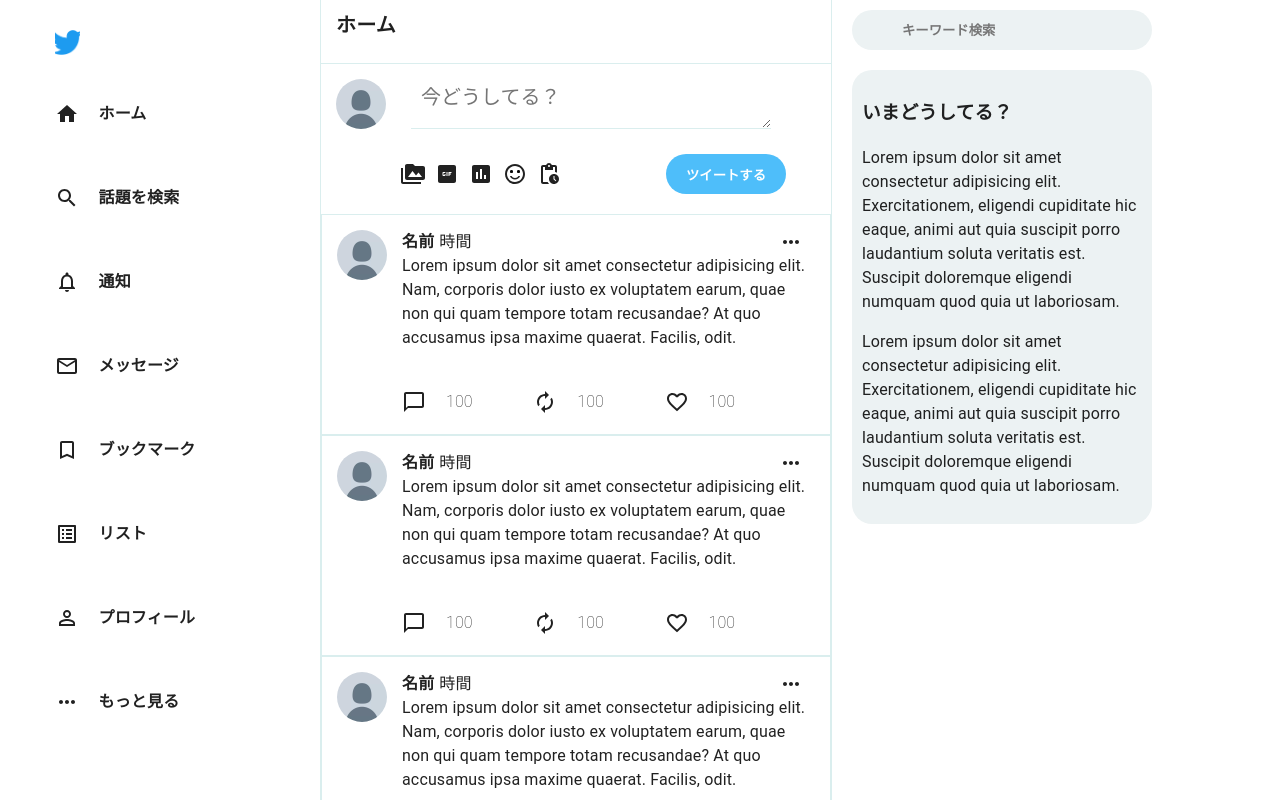
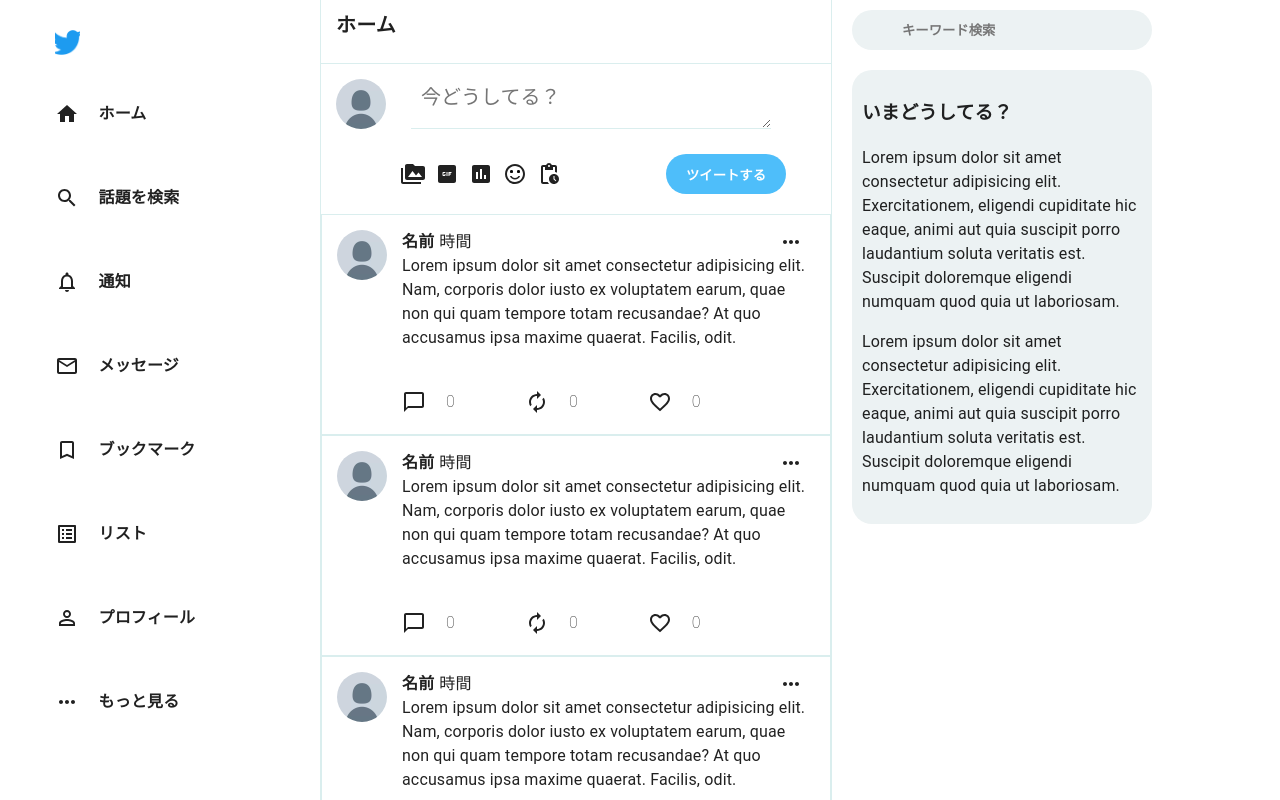
Before and after one commit to miura3413413/t, a Next.js app: page / in a window 1280 px wide. Shown: the top 800 px of the page. Built offline with nearby package versions, Linux system fonts and the light colour scheme.

Commit message:
add redux

```diff
--- a/src/components/Tweet.tsx
+++ b/src/components/Tweet.tsx
@@ -7,6 +7,13 @@ import ChatBubbleOutlineIcon from '@mui/icons-material/ChatBubbleOutline';
 import AutorenewIcon from '@mui/icons-material/Autorenew';
 import FavoriteBorderIcon from '@mui/icons-material/FavoriteBorder';
 import MoreHorizIcon from '@mui/icons-material/MoreHoriz';
+import {  useSelector } from "react-redux";
+import { LikeState, ReplyState, RetweetState } from "../state/store";
+import { changeLike } from "../state/likeSlice";
+import { changeReply } from "../state/replySlice";
+import { changeretweet } from "../state/retweetSlice";
+
+
 
 const StyledDiv = styled.div`
   width: 100%;
@@ -44,6 +51,10 @@ const StyledSpanTweet = styled.span`
 `
 
 export const Tweet : NextPage = () => {
+  const like  = useSelector((state: LikeState) => state.like.value)
+  const reply  = useSelector((state: ReplyState) => state.reply.value)
+  const retweet  = useSelector((state: RetweetState) => state.retweet.value)
+
   return (
   <StyledDiv>
     <ProfileIcon />
@@ -59,9 +70,9 @@ export const Tweet : NextPage = () => {
            At quo accusamus ipsa maxime quaerat. Facilis, odit.
       </StyledSpanTweet>
       <div style ={{display : "flex", alignItems: "center", width: "20%"}}>
-        <IconText Icon={ChatBubbleOutlineIcon} text={100} weight="lighter"/>
-        <IconText Icon={AutorenewIcon} text={100} weight="lighter"/>
-        <IconText Icon={FavoriteBorderIcon} text={100} weight="lighter"/>
+        <IconText Icon={ChatBubbleOutlineIcon} text={retweet} weight="lighter" stateFunction={changeretweet()}/>
+        <IconText Icon={AutorenewIcon} text={reply} weight="lighter" stateFunction={changeReply()}/>
+        <IconText Icon={FavoriteBorderIcon} text={like} weight="lighter" stateFunction={changeLike()}/>
       </div>
     </StyledDivRight>
     </StyledDiv>
--- a/src/components/icon/IconText.tsx
+++ b/src/components/icon/IconText.tsx
@@ -2,6 +2,8 @@ import styled from '@emotion/styled'
 
 import { SvgIconTypeMap,  } from "@mui/material"
 import { OverridableComponent } from '@mui/material/OverridableComponent';
+import { useDispatch } from 'react-redux';
+;
 
 
 interface Props {
@@ -9,6 +11,7 @@ interface Props {
   text: string | number
   display?: string
   weight: string
+  stateFunction?: any
 }
 interface PProps {
   display?: string
@@ -34,14 +37,15 @@ const StyledP = styled.p<PProps>`
 
 
 
-export const IconText = ({Icon, text, display, weight}: Props) => {
+export const IconText = ({Icon, text, display, weight, stateFunction  }: Props) => {
+  const dispatch = useDispatch()
   return(
     <StyledDiv>
       <Icon sx={{ '&:hover': {
         borderRadius: "50%",
         backgroundColor: '#a0dce8ee',
 
-      },}}/>
+      },}} onClick={() => dispatch(stateFunction)}/>
       <StyledP  weight={weight} display={display}>{text}</StyledP>
     </StyledDiv>
 
--- a/src/models/TweetModel.ts
+++ b/src/models/TweetModel.ts
@@ -6,8 +6,13 @@ const TweetSchema = new Schema(
       type: String,
       required: true,
     },
-    image: {
-      type: String,
+    reply: {
+      type: Number,
+      default: 0
+    },
+    retweet: {
+      type: Number,
+      default: 0
     },
     like: {
       type: Number,
--- a/src/pages/_app.tsx
+++ b/src/pages/_app.tsx
@@ -5,6 +5,8 @@ import CssBaseline from '@mui/material/CssBaseline';
 import { CacheProvider, EmotionCache } from '@emotion/react';
 import theme from '../src/theme';
 import createEmotionCache from '../src/createEmotionCache';
+import { Provider } from 'react-redux';
+import store from '../state/store';
 
 // Client-side cache, shared for the whole session of the user in the browser.
 const clientSideEmotionCache = createEmotionCache();
@@ -23,7 +25,9 @@ export default function MyApp(props: MyAppProps) {
       <ThemeProvider theme={theme}>
         {/* CssBaseline kickstart an elegant, consistent, and simple baseline to build upon. */}
         <CssBaseline />
-        <Component {...pageProps} />
+        <Provider store={store}>
+          <Component {...pageProps} />
+        </Provider>
       </ThemeProvider>
     </CacheProvider>
   );
--- a/src/pages/index.tsx
+++ b/src/pages/index.tsx
@@ -1,9 +1,8 @@
 import type { NextPage } from 'next'
 import Head from 'next/head'
 import { Rightbar } from '../components/rightbar/Rightbar'
-import { Sidebar } from '../components/sidebar/Sidebar'
+import { Sidebar }from '../components/sidebar/Sidebar'
 import { Timeline } from '../components/timeline/Timeline'
-
 
 import styled from '@emotion/styled';
 import { Topbar } from '../components/topbar/Topbar'
--- /dev/null
+++ b/src/state/likeSlice.ts
@@ -0,0 +1,21 @@
+import { createSlice } from "@reduxjs/toolkit";
+
+export const likeSlice = createSlice(
+  {
+    name: "like",
+    initialState: {
+      value: 0,
+      isLike: false
+    },
+    reducers: {
+      changeLike: (state) => {
+        const newState = { ...state }
+        newState.value = state.isLike ? state.value - 1 : state.value + 1;
+        newState.isLike = !state.isLike
+        return newState
+      }
+    }
+  }
+)
+export const { changeLike } = likeSlice.actions
+export default likeSlice.reducer
--- /dev/null
+++ b/src/state/replySlice.ts
@@ -0,0 +1,22 @@
+import { createSlice } from "@reduxjs/toolkit";
+
+
+export const replySlice = createSlice(
+  {
+    name: "reply",
+    initialState: {
+      value: 0,
+      isLike: false
+    },
+    reducers: {
+      changeReply: (state) => {
+        const newState = { ...state }
+        newState.value = state.isLike ? state.value - 1 : state.value + 1;
+        newState.isLike = !state.isLike
+        return newState
+      }
+    }
+  }
+)
+export const { changeReply } = replySlice.actions
+export default replySlice.reducer
--- /dev/null
+++ b/src/state/retweetSlice.ts
@@ -0,0 +1,22 @@
+import { createSlice } from "@reduxjs/toolkit";
+
+export const retweetSlice = createSlice(
+  {
+    name: "retweet",
+    initialState: {
+      value: 0,
+      isLike: false
+    },
+    reducers: {
+      changeretweet: (state) => {
+        const newState = { ...state }
+        newState.value = state.isLike ? state.value - 1 : state.value + 1;
+        newState.isLike = !state.isLike
+        return newState
+      }
+    }
+  }
+)
+
+export const { changeretweet } = retweetSlice.actions
+export default retweetSlice.reducer
--- /dev/null
+++ b/src/state/store.ts
@@ -0,0 +1,31 @@
+import { configureStore } from "@reduxjs/toolkit"
+import likeSlice from "./likeSlice"
+import replySlice from "./replySlice"
+import retweetSlice from "./retweetSlice"
+
+export interface LikeState {
+  like: {
+    value: number
+    islike: boolean
+  }
+}
+export interface ReplyState {
+  reply: {
+    value: number
+    islike: boolean
+  }
+}
+export interface RetweetState {
+  retweet: {
+    value: number
+    islike: boolean
+  }
+}
+export default configureStore({
+  reducer: {
+    like: likeSlice,
+    reply: replySlice,
+    retweet: retweetSlice
+
+  },
+})
```
